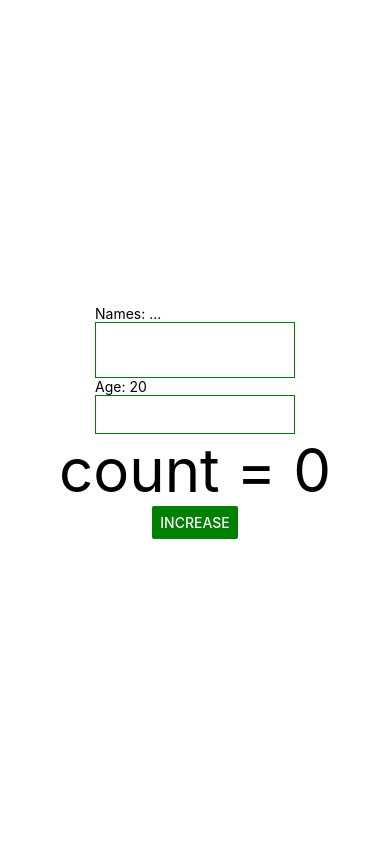
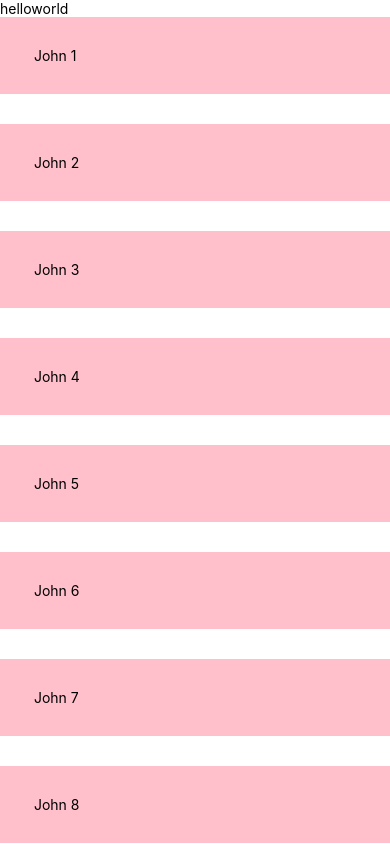
Before and after one commit to huudinh/reactnative, a React Native app in the folder HelloWorld/: screen / in a window 390 px wide. Built offline with nearby package versions, Linux system fonts and the light colour scheme.

Commit message:
session_06_array

```diff
--- a/HelloWorld/App.tsx
+++ b/HelloWorld/App.tsx
@@ -1,55 +1,39 @@
-import { StyleSheet, Text, View, Button, TextInput } from 'react-native';
+import { StyleSheet, Text, View, Button, TextInput, ScrollView } from 'react-native';
 import { useState } from 'react';
 
 export default function App() {
 
-  const [count, setCount] = useState<number>(0);
-  const [name, setName] = useState<string>('...');
-  const [age, setAge] = useState<number>(20);
+  const [student, setStudent] = useState([
+    { id: 1, name: 'John 1', age: 20},
+    { id: 2, name: 'John 2', age: 20},
+    { id: 3, name: 'John 3', age: 20},
+    { id: 4, name: 'John 4', age: 20},
+    { id: 5, name: 'John 5', age: 20},
+    { id: 6, name: 'John 6', age: 20},
+    { id: 7, name: 'John 7', age: 20},
+    { id: 8, name: 'John 8', age: 20},
+    { id: 9, name: 'John 9', age: 20},
+    { id: 10, name: 'John 10', age: 20},
+  ])
 
   return (
     <View style={styles.container}>
-      <View>
         <Text>
-          Names: {name}
+          helloworld
         </Text>
-        <TextInput
-          multiline
-          onChangeText={(value) => setName(value)}
-          style={{
-            width:200,
-            padding:10,
-            borderWidth:1,
-            borderColor:'green',
-          }}
-        />
-      </View>
-      <View>
-        <Text>
-          Age: {age}
-        </Text>
-        <TextInput
-          onChangeText={(value) => setAge(+value)}
-          keyboardType='numeric'
-          maxLength={2}
-          style={{
-            width:200,
-            padding:10,
-            borderWidth:1,
-            borderColor:'green',
-          }}
-        />
-      </View>
-      <Text style={{ fontSize:60 }}>
-        count = {count}
-      </Text>
-      <View>
-        <Button
-          title="Increase"
-          color={'green'}
-          onPress={() => setCount(count + 1)}
-        />
-      </View>
+        <ScrollView>
+          {student.map((item, index) => {
+            return (
+              <View key={item.id} style={{
+                padding: 30,
+                backgroundColor: 'pink',
+                marginBottom:30
+              }}>
+                <Text> {item.name}</Text>
+              </View>
+            )
+          })}
+        </ScrollView>
     </View>
   );
 }
@@ -58,7 +42,5 @@ const styles = StyleSheet.create({
   container: {
     flex: 1,
     backgroundColor: '#fff',
-    alignItems: 'center',
-    justifyContent: 'center',
   }
 });
```
Also changed, not shown: 2 other files (tests, documents, lock files or other folders).
